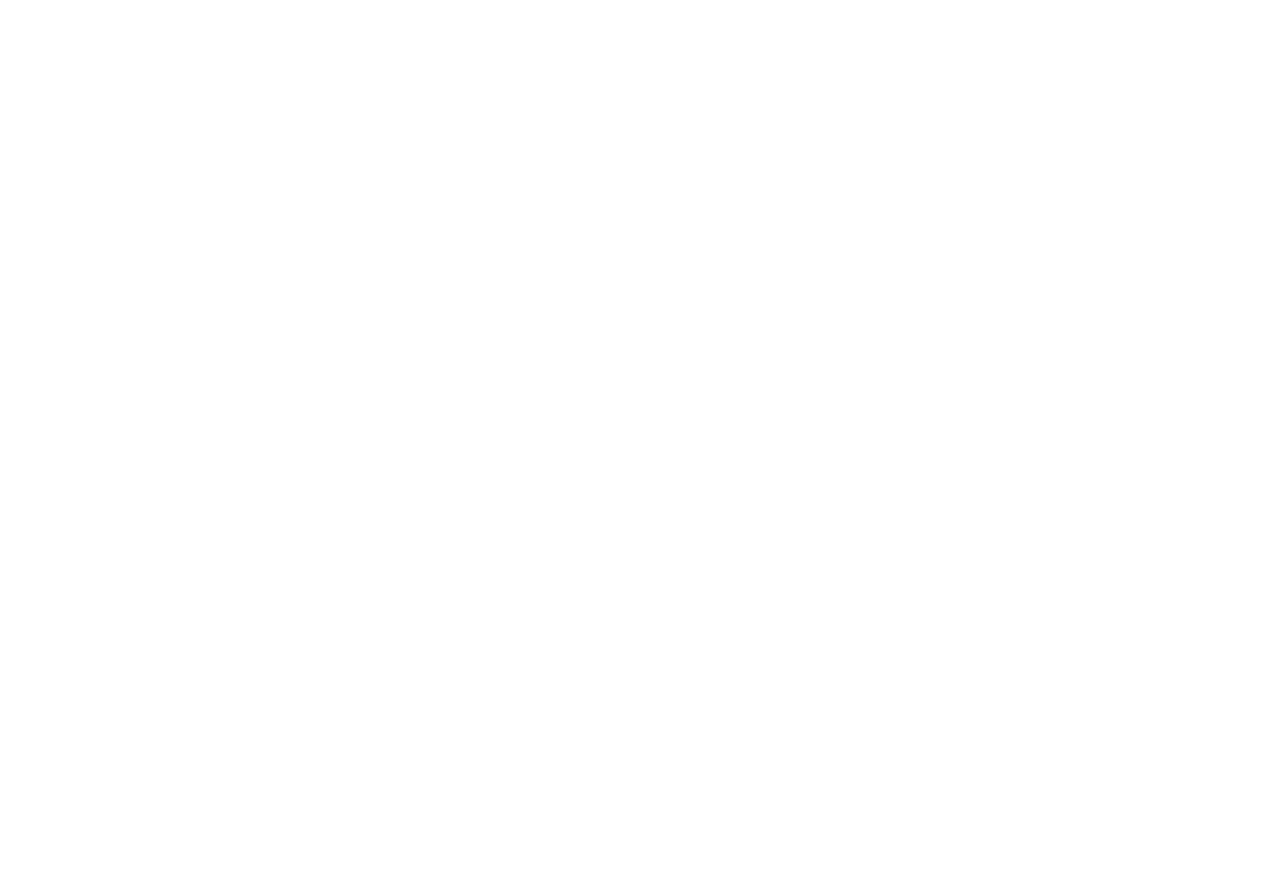
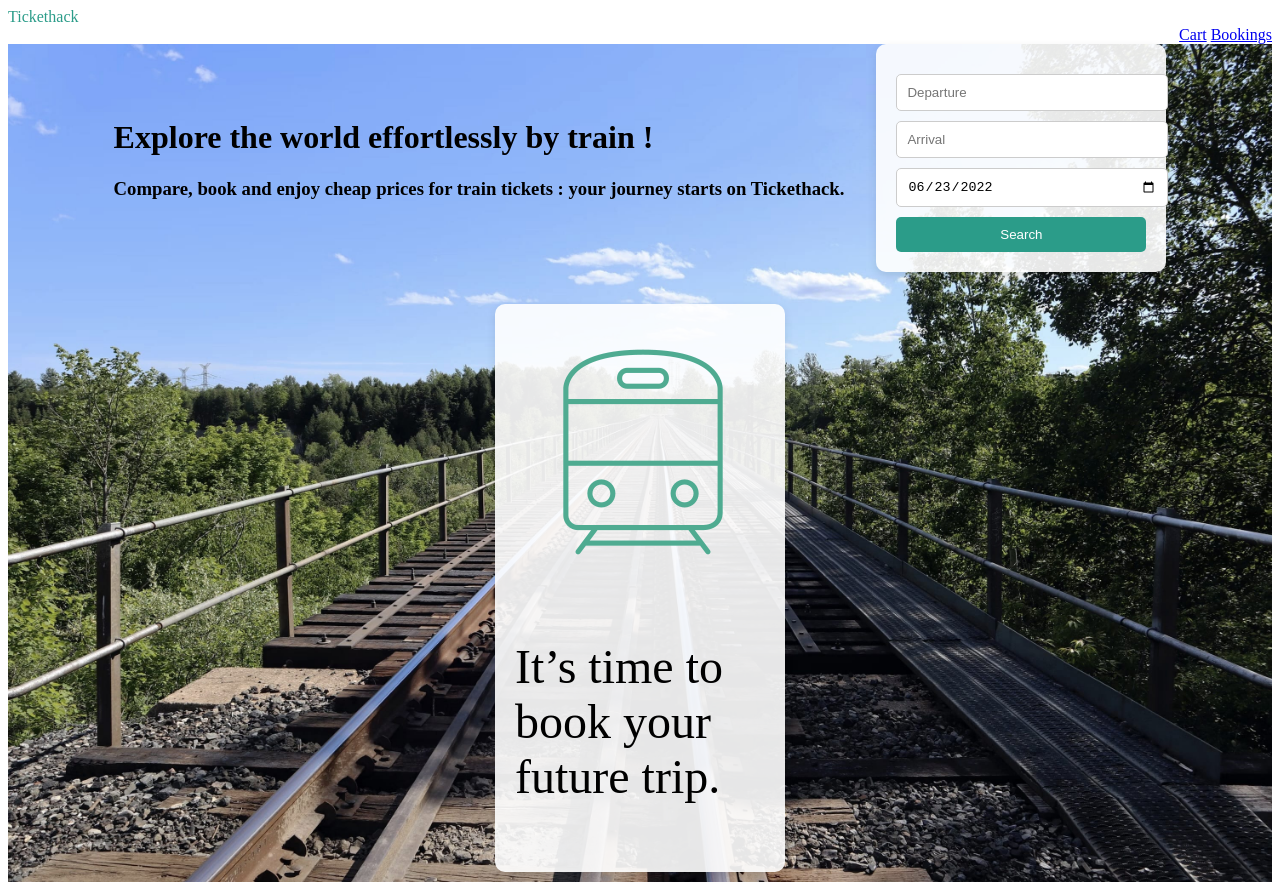
Before and after one commit to marionbaraer292-ux/tickethack, a plain HTML site: page frontend/index.html in a window 1280 px wide. Before the commit the page ends 800 px from the top, so only its background shows below. Drawn offline with Linux system fonts and the light colour scheme.

Commit message:
1st draft front

```diff
--- a/frontend/index.html
+++ b/frontend/index.html
@@ -4,8 +4,35 @@
     <meta charset="UTF-8">
     <meta name="viewport" content="width=device-width, initial-scale=1.0">
     <title>Document</title>
+    <link rel="stylesheet" href="styleIndex.css" />
 </head>
 <body>
+    <header class="navbar">
+        <div class="logo">Tickethack</div>
+        <nav class="nav-links">
+            <a href="#">Cart</a>
+            <a href="#">Bookings</a>
+        </nav>
+    </header>
+
+    <div class="content">
+        <div class="title">
+            <h1>Explore the world effortlessly by train !</h1>
+            <h3>Compare, book and enjoy cheap prices for train tickets : your journey starts on Tickethack.</h3>
+        </div>
+        <div class="search-box">
+            <input type="text" placeholder="Departure">
+            <input type="text" placeholder="Arrival">
+            <input type="date" value="2022-06-23">
+            <button>Search</button>
+        </div>
+
+        <div class="info-card">
+            <div class="icon">
+                <img src="./images/train.png">
+            </div>
+                <p>It’s time to book your future trip.</p>
+            </div>
     <script src="scriptIndex.js"></script>
 </body>
 </html>
--- a/frontend/styleIndex.css
+++ b/frontend/styleIndex.css
@@ -0,0 +1,62 @@
+.content {
+    background-image: url("./images/background.jpg");
+    background-size: cover;
+}
+header {
+    color: white;
+    text-align: center;
+}
+
+.logo{
+    color: #2b9c89;
+    text-align: left;
+}
+
+.nav-links{
+    color: black;
+    text-align: right;
+}
+
+.content {
+    display: flex;
+    justify-content: center;
+    align-items: center;
+    gap: 2rem;
+    flex-wrap: wrap;
+}
+
+.search-box, .info-card {
+    background: rgba(255, 255, 255, 0.9);
+    border-radius: 10px;
+    padding: 20px;
+    width: 250px;
+    box-shadow: 0 4px 10px rgba(0,0,0,0.1);
+}
+
+.search-box input {
+    display: block;
+    width: 100%;
+    margin: 10px 0;
+    padding: 10px;
+    border-radius: 5px;
+    border: 1px solid #ccc;
+}
+
+.search-box button {
+    width: 100%;
+    padding: 10px;
+    background-color: #2b9c89;
+    color: white;
+    border: none;
+    border-radius: 5px;
+    cursor: pointer;
+}
+
+.info-card {
+    font-size: 3rem;
+    margin-bottom: 10px;
+}
+
+.icon {
+    justify-content: center;
+}
```
Also changed, not shown: frontend/bookings.html (+1 -0 lines), frontend/cart.html (+1 -0 lines).
